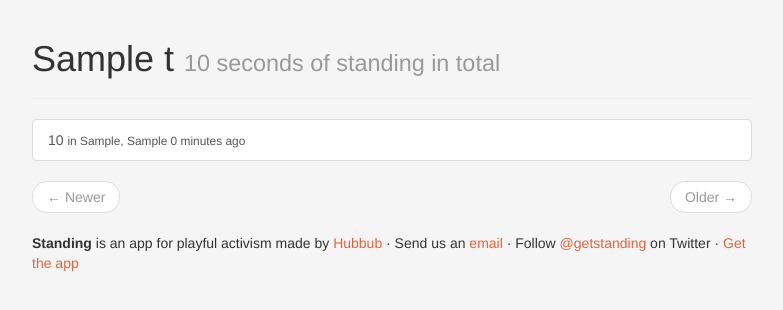
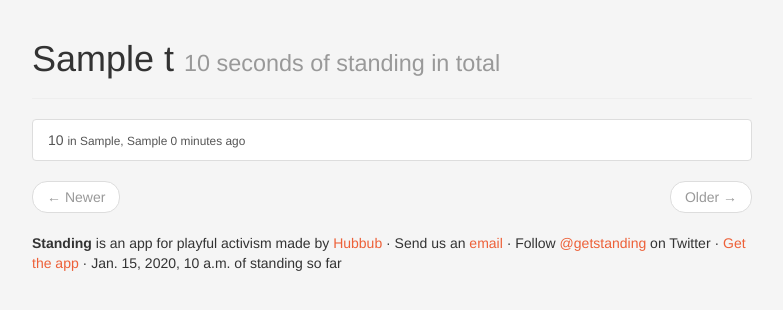
Before and after one commit to whatsthehubbub/stand-django, a Django app: template standbase/templates/standbase/topic.html in a window 1280 px wide. Shown: the part 51-361 px from the top of the page, without its empty margins (248-1031 px from the left). Run offline with Django 3.2, Linux system fonts and the light colour scheme; the template is opened without the code that fills it: most values are stand-ins (such as "Sample title", 1, 10 or a date in 2020); some libraries are stand-ins or nearby versions.

Commit message:
Moved total time standing into footer

```diff
--- a/standbase/templates/standbase/footer.html
+++ b/standbase/templates/standbase/footer.html
@@ -1,5 +1,5 @@
 {% block content %}
 <div id="footer">
-	<p><strong>Standing</strong> is an app for playful activism made by <a href="http://hubbub.eu">Hubbub</a> &middot; Send us an <a href="mailto:standing@hubbub.eu">email</a> &middot; Follow <a href="https://twitter.com/getstanding">@getstanding</a> on Twitter &middot; <a href="#">Get the app</a></p>
+	<p><strong>Standing</strong> is an app for playful activism made by <a href="http://hubbub.eu">Hubbub</a> &middot; Send us an <a href="mailto:standing@hubbub.eu">email</a> &middot; Follow <a href="https://twitter.com/getstanding">@getstanding</a> on Twitter &middot; <a href="#">Get the app</a> &middot; {{ total_time }} of standing so far</p>
 </div>
 {% endblock content %}
--- a/standbase/templates/standbase/index.html
+++ b/standbase/templates/standbase/index.html
@@ -10,7 +10,7 @@
 {% block content %}
 
 <div class="page-header">
-	<h1>Standing <small>is an app for playful activism. <a href="#">Grab the app</a>, go outside and get standing for a cause. {{ total_time }} of standing so far.</small></h1>
+	<h1>Standing <small>is an app for playful activism. <a href="#">Grab the app</a>, go outside and get standing for a cause.</small></h1>
 </div>
 
 <h2>Recent sessions</h2>
```
